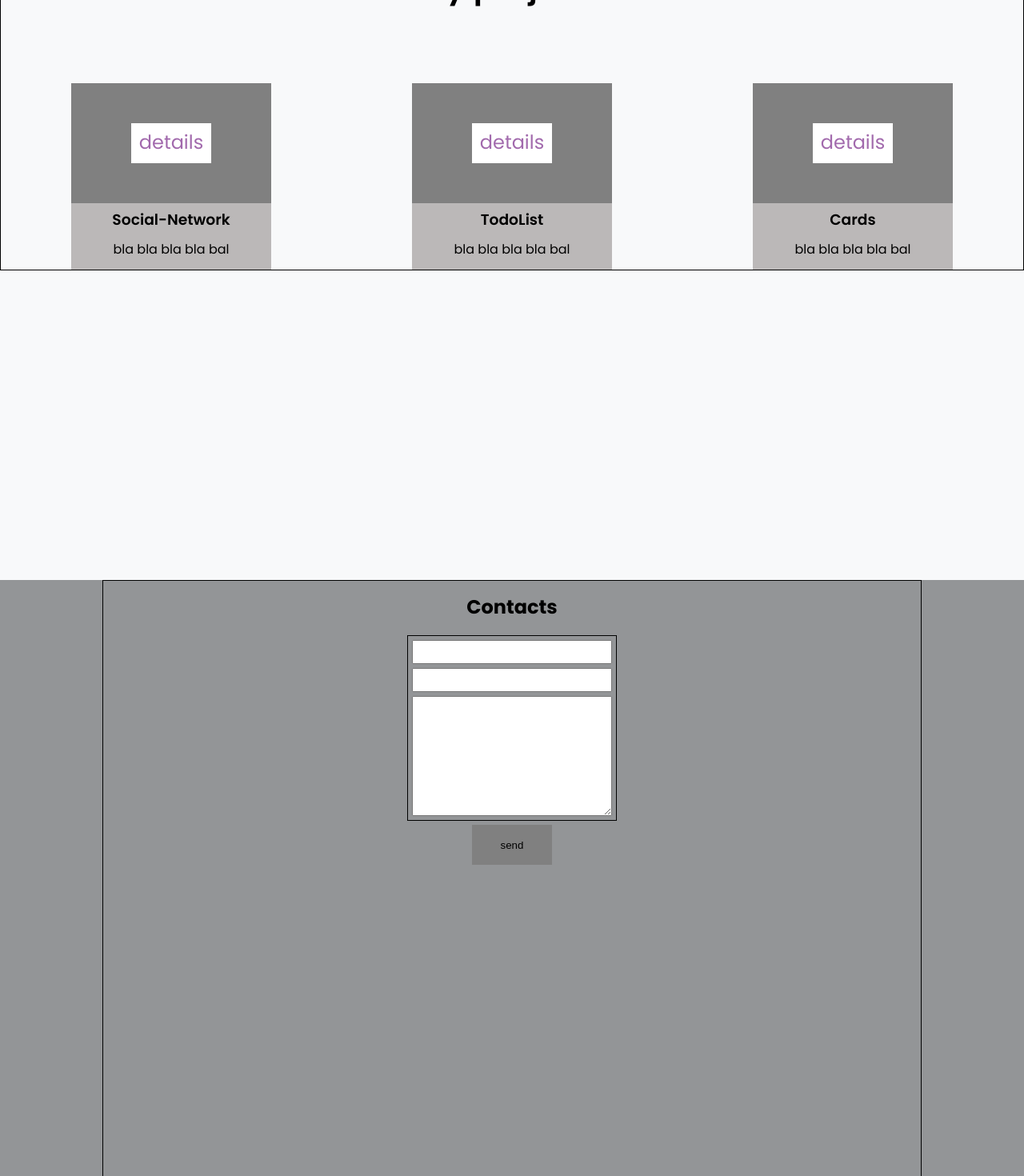
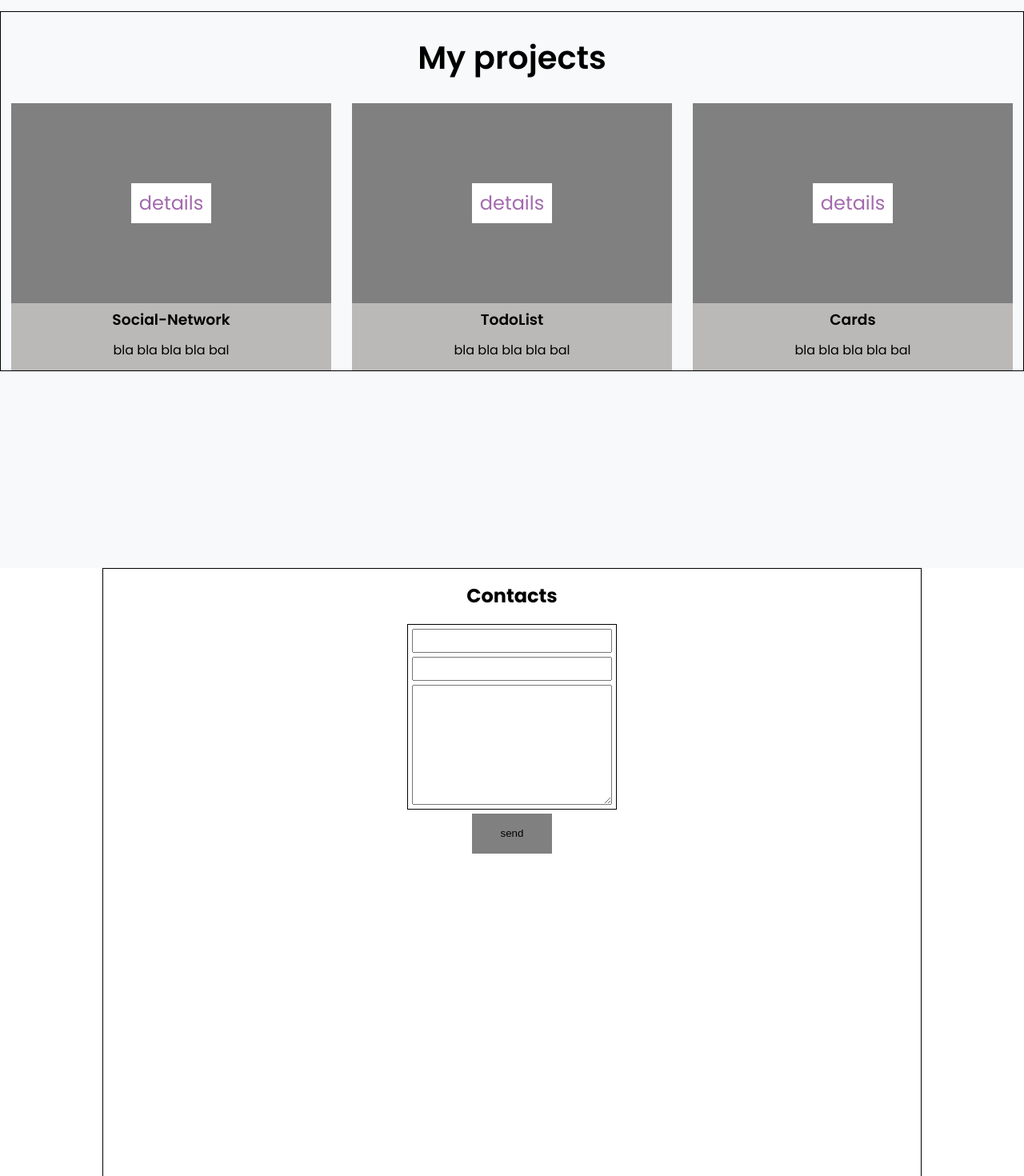
Before and after one commit to Reni101/Portfolio, a React (Create React App) app: page / in a window 1280 px wide. Shown: the part 1760-3230 px from the top of the page at 80% size. Built offline with nearby package versions, Linux system fonts and the light colour scheme.

Commit message:
delete rem job

```diff
--- a/src/App.tsx
+++ b/src/App.tsx
@@ -14,7 +14,6 @@ function App() {
             <Main/>
             <Skills/>
             <Projects/>
-
             <Contacts/>
             <Footer/>
         </div>
--- a/src/components/Projects/Project/Project.tsx
+++ b/src/components/Projects/Project/Project.tsx
@@ -1,9 +1,9 @@
 import React from 'react';
-import style from './Poject.module.css'
+import style from './Pкoject.module.css'
 
 type PropsType = {
     title: string
-    discription:string
+    description:string
 }
 
 
@@ -19,7 +19,7 @@ const Project = (props: PropsType) => {
 
             <div className={style.ProjectDiscription}>
                 <h3 className={style.ProjectTittle}>{props.title}</h3>
-                <p >{props.discription}</p>
+                <p >{props.description}</p>
             </div>
         </div>
     );
--- a/src/components/Projects/Project/Poject.module.css
+++ b/src/components/Projects/Project/Pкoject.module.css
@@ -1,16 +1,14 @@
 .Project {
-    width: 250px;
     display: flex;
     flex-direction: column;
     align-items: center;
     text-align: center;
-    padding-top: 5%;
 }
 
 .ProjectIMG {
     background-color: gray;
-    width: 250px;
-    height: 150px;
+    width: 400px;
+    height: 250px;
     display: flex;
     justify-content: center;
     align-items: center;
@@ -36,7 +34,7 @@
 
 .ProjectDiscription {
     background-color: #bbb8b8;
-    width: 250px;
+    width: 100%;
 
 
 }
--- a/src/components/Projects/Projects.module.css
+++ b/src/components/Projects/Projects.module.css
@@ -1,6 +1,7 @@
 .MainProjectsContainer {
     background-color: rgba(248, 249, 250, 1);
     min-height: 100vh;
+    padding: 6.5rem 0;
 }
 
 .flexContainer {
--- a/src/components/Projects/Projects.tsx
+++ b/src/components/Projects/Projects.tsx
@@ -6,11 +6,11 @@ const Projects = () => {
     return (
         <div className={style.MainProjectsContainer}>
             <div className={style.flexContainer}>
-                <h2 >My projects</h2>
+                <h2>My projects</h2>
                 <div className={style.Projects}>
-                    <Project title={"Social-Network"} discription={"bla bla bla bla bal"}/>
-                    <Project  title={"TodoList"}  discription={"bla bla bla bla bal"}/>
-                    <Project  title={"Cards"}  discription={"bla bla bla bla bal"}/>
+                    <Project title={"Social-Network"} description={"bla bla bla bla bal"}/>
+                    <Project title={"TodoList"} description={"bla bla bla bla bal"}/>
+                    <Project title={"Cards"} description={"bla bla bla bla bal"}/>
 
                 </div>
             </div>
--- a/src/components/Skills/Skills.module.css
+++ b/src/components/Skills/Skills.module.css
@@ -15,10 +15,9 @@
 
 .container h2 {
     font-size: 40px !important;
+    font-family: 'Poppins', sans-serif;
     font-weight: 600;
     line-height: 1.2;
-    margin-bottom: 3rem;
-
 }
 
 .skills {
--- a/src/components/contacts/Contacts.module.css
+++ b/src/components/contacts/Contacts.module.css
@@ -1,5 +1,5 @@
 .mainContactsBox {
-    background-color: #939597;
+    background-color: #fff;
     height: 100vh;
 }
 
--- a/src/components/footer/Footer.module.css
+++ b/src/components/footer/Footer.module.css
@@ -1,6 +1,6 @@
 
 .mainFooterBlock {
-    background-color: #faeb9d;
+    background-color: rgba(248, 249, 250, 1);
     height: 30vh;
 }
 
```
Also changed, not shown: 1 other file (tests, documents, lock files or other folders).
